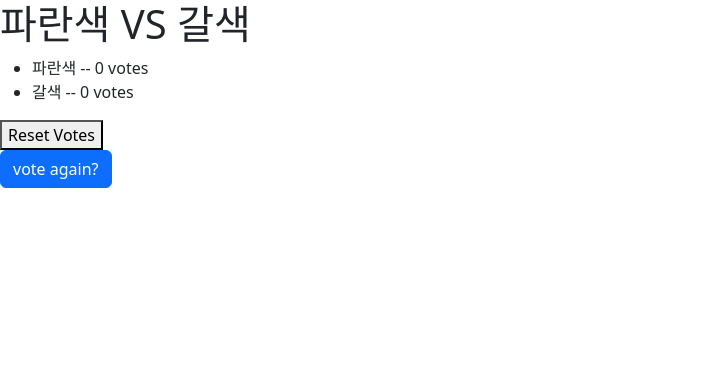
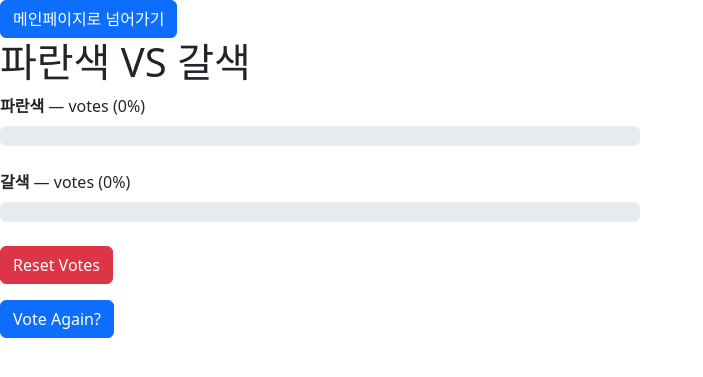
Before and after one commit to gyduddl/PD_project, a Django app: page /polls/10/results/ in a window 1280 px wide. Shown: the top 377 px of the page, without its empty margins (0-703 px from the left). Run offline with Django 5.2, Linux system fonts and the light colour scheme; data comes from the database, SQL or seed files in the repository; both versions use the stored data as it was after the commit; some libraries are stand-ins or nearby versions.

Commit message:
투표퍼센트구현

```diff
--- a/polls/views.py
+++ b/polls/views.py
@@ -18,7 +18,24 @@ def detail(request, question_id): # 상세 페이지
 
 def results(request, question_id): # 결과 페이지
     question = get_object_or_404(Question, pk=question_id)
-    return render(request, 'polls/results.html', {'question':question})
+    choices = question.choice_set.all()
+    total_votes = sum(choice.votes for choice in choices)
+    choices_with_percentage = []
+    for choice in choices:
+        if total_votes > 0:
+            percentage = (choice.votes / total_votes) * 100
+        else:
+            percentage = 0
+        choices_with_percentage.append({
+            'choice_text': choice.choice_text,
+            'votes': choice.votes,
+            'percentage': round(percentage, 2),  # 소수점 둘째 자리까지
+        })
+    return render(request, 'polls/results.html', {
+        'question': question,
+        'choices': choices_with_percentage,
+        'total_votes': total_votes,
+    })
 
 def vote(request, question_id): # 투표기능
     question = get_object_or_404(Question, pk=question_id)
--- a/templates/polls/results.html
+++ b/templates/polls/results.html
@@ -1,19 +1,32 @@
 {% extends 'base.html' %}
 {% block content %}
+<a href="/polls/" class="btn btn-primary">메인페이지로 넘어가기</a>
 <h1>{{ question.question_Text }}</h1>
 
-<ul>
+<ul class="list-unstyled">
     {% csrf_token %}
-    {% for choice in question.choice_set.all %}
-    <li>{{ choice.choice_text }} -- {{ choice.votes }} vote{{ choice.votes | pluralize }}</li>
+    {% for choice in choices %}
+        <li class="mb-4">
+            <strong>{{ choice.choice_text }}</strong> — votes ({{ choice.percentage }}%)
+            <div class="progress" style="width:50%; height: 20px; margin-top: 8px;">
+                <div
+                    class="progress-bar bg-success"
+                    role="progressbar"
+                    style="width:{{ choice.percentage }}%;"
+                    aria-valuenow="{{ choice.percentage }}"
+                    aria-valuemin="0"
+                    aria-valuemax="100">
+                    {{ choice.percentage }}%
+                </div>
+            </div>
+        </li>
     {% endfor %}
 </ul>
 
 <form action="{% url 'polls:reset' question.id %}" method="post">
     {% csrf_token %}
-    <input type="hidden" name="choice" value="{{ question.choice_set.all }}">
-    <button type="submit">Reset Votes</button>
+    <button type="submit" class="btn btn-danger">Reset Votes</button>
 </form>
 
-<a href="{% url 'polls:detail' question.id %}" class="btn btn-primary">vote again?</a>
+<a href="{% url 'polls:detail' question.id %}" class="btn btn-primary mt-3">Vote Again?</a>
 {% endblock %}
```
Also changed, not shown: db.sqlite3.
